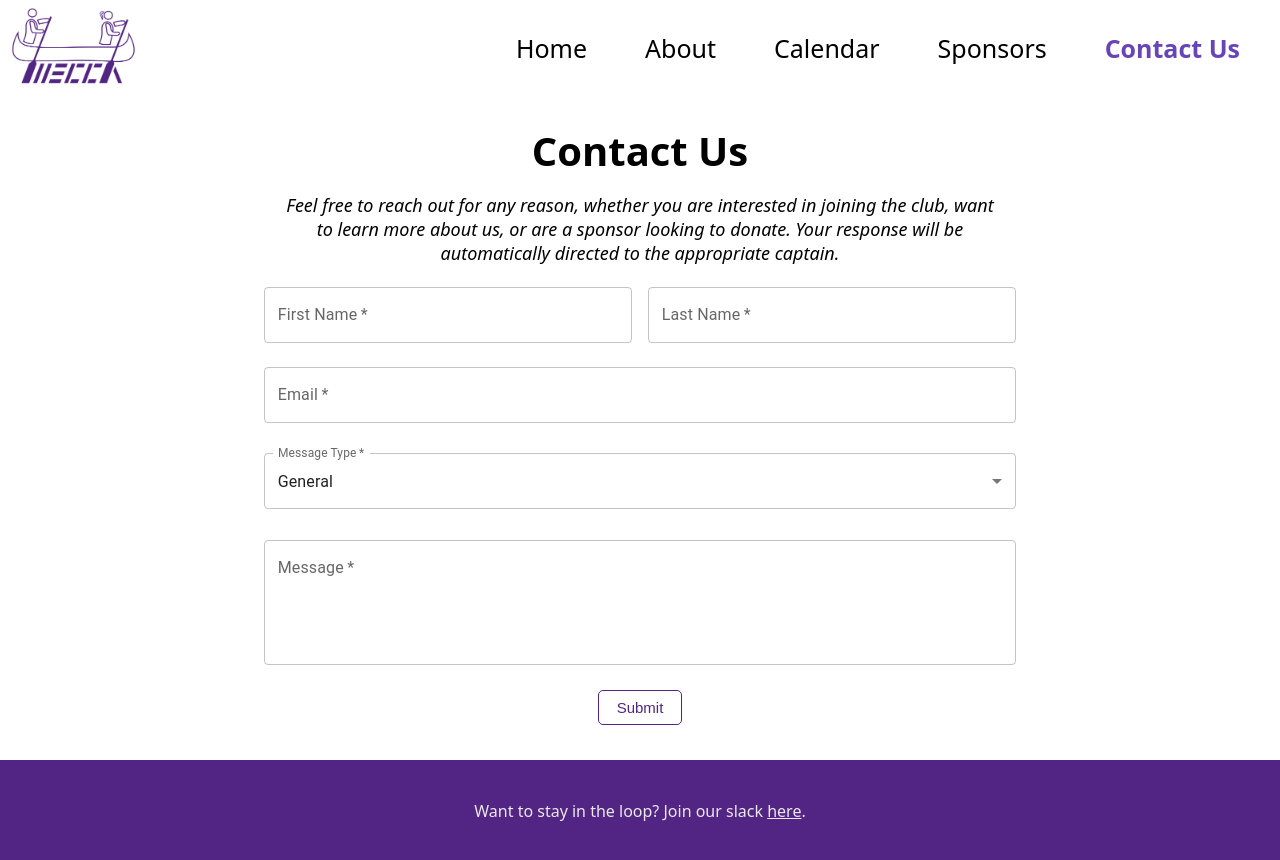
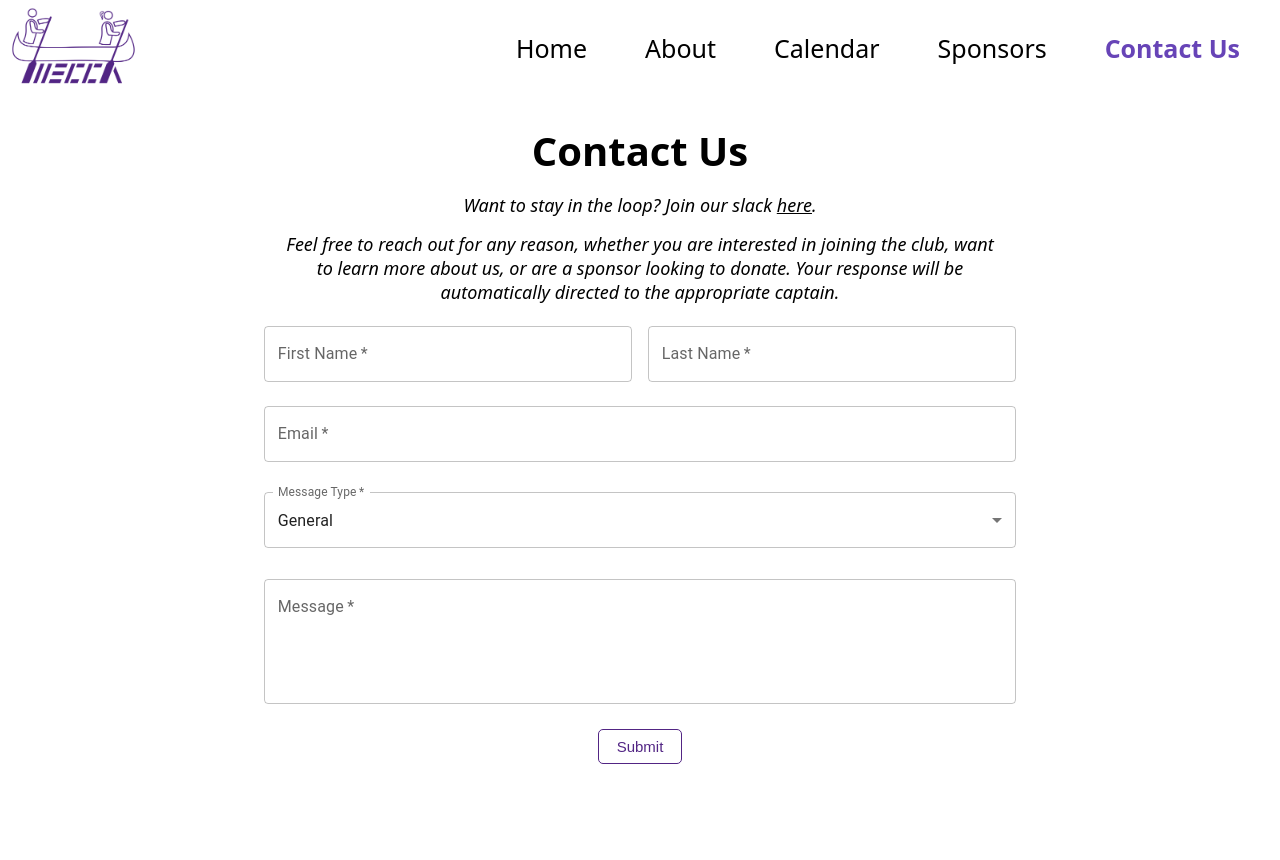
Before and after one commit to weccasoftware/wecca-website, a React (Create React App) app in the folder frontend/: page /contact in a window 1280 px wide. After the commit the page ends 800 px from the top, so only its background shows below. Built offline with nearby package versions, Linux system fonts and the light colour scheme; a web font is replaced by a local one.

Commit message:
Fixed issue with contact footer

```diff
--- a/frontend/src/components/contact/Contact.js
+++ b/frontend/src/components/contact/Contact.js
@@ -70,8 +70,17 @@ const Contact = () => {
   };
 
   return (
-    <div>
+    <div className="contact-page">
       <h1 className="header-no-margin">Contact Us</h1>
+      <div className="contact-footer contact-description">
+        <div>
+          Want to stay in the loop? Join our slack{" "}
+          <a href={SLACK_LINK} target="_blank" className="slack-link">
+            here
+          </a>
+          .
+        </div>
+      </div>
       <div className="contact-form">
         <div className="contact-description centre">
           Feel free to reach out for any reason, whether you are interested in
@@ -149,15 +158,6 @@ const Contact = () => {
           <div className="sponsor-response-message">{displayMessage}</div>
         )}
       </div>
-      <div className="contact-footer">
-        <div>
-          Want to stay in the loop? Join our slack{" "}
-          <a href={SLACK_LINK} target="_blank" className="slack-link">
-            here
-          </a>
-          .
-        </div>
-      </div>
       {/*<h2>Contact</h2>
       Will be a general contact form to get involved in the club <br />
       Collect first name, last name, email, and comment (with select for sponsor
--- a/frontend/src/components/contact/styles/Contact.css
+++ b/frontend/src/components/contact/styles/Contact.css
@@ -52,19 +52,6 @@
     margin: 10px;
 }
 
-.contact-footer {
-    height: 20px;
-    width: calc(100vw - 40px);
-    padding: 0;
-    margin-top: 20px;
-    background-color: #522584;
-    padding: 40px 20px;
-}
-
-.contact-footer > div {
-    color: #e9e9e9;
-}
-
 .slack-link:link, .slack-link:visited {
     color: inherit;
 }
```
